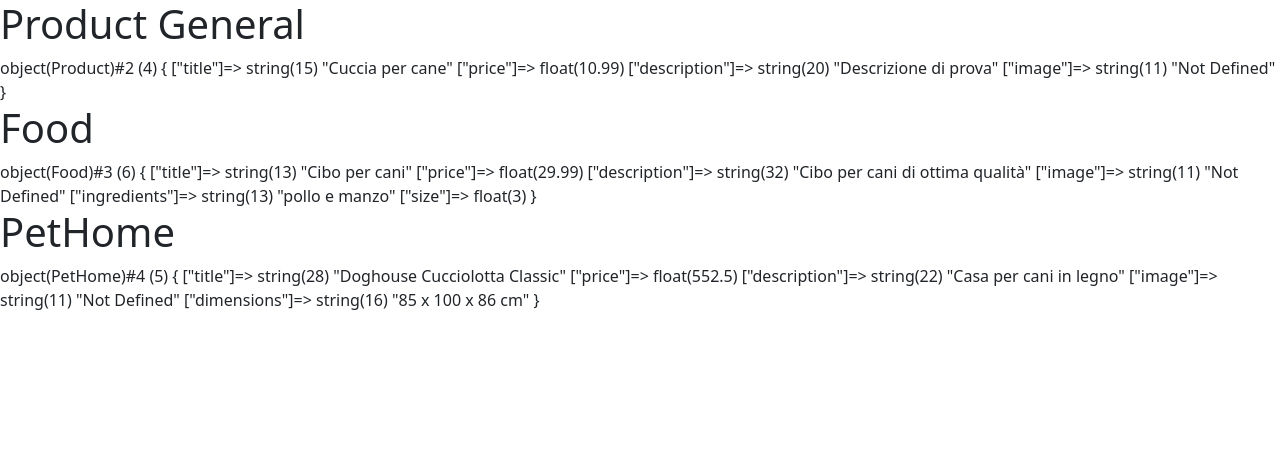
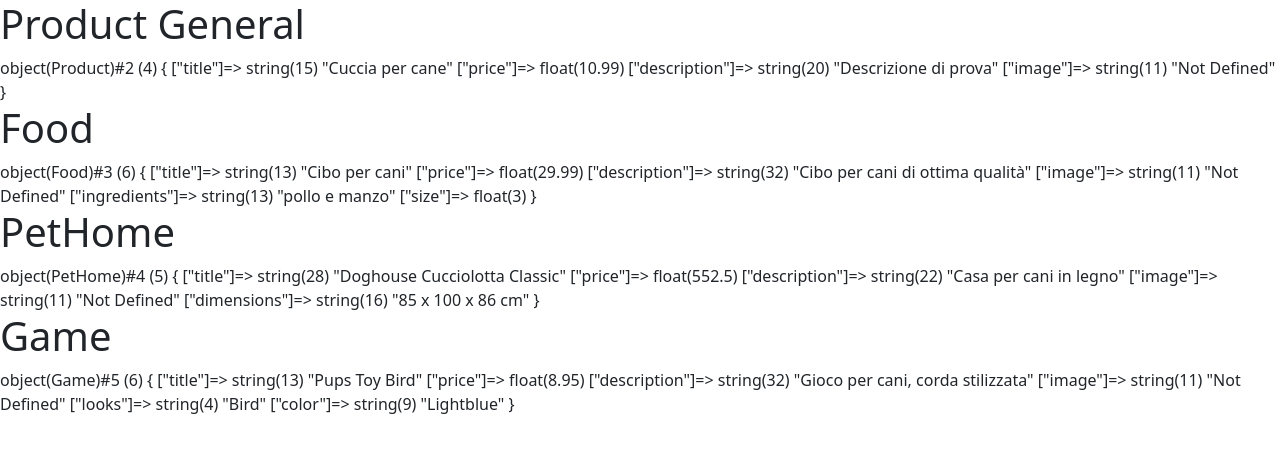
Before and after one commit to nicolozibra1/php-oop-2, a PHP site: page / in a window 1280 px wide. Shown: the top 453 px of the page. Run offline with PHP 8.4, Linux system fonts and the light colour scheme.

Commit message:
added-class-Game(product extends)

```diff
--- a/Database/db.php
+++ b/Database/db.php
@@ -2,9 +2,11 @@
 include __DIR__ . '/../Models/Product.php';
 include __DIR__ . '/../Models/Food.php';
 include __DIR__ . '/../Models/PetHome.php';
+include __DIR__ . '/../Models/Game.php';
 
 $products = [
     $product1 = new Product('Cuccia per cane', 10.99, 'Descrizione di prova', 'Not Defined'),
     $product2 = new Food('Cibo per cani', 29.99, 'Cibo per cani di ottima qualità', 'Not Defined', 'pollo e manzo', 3),
-    $product3 = new PetHome('Doghouse Cucciolotta Classic', 552.50, 'Casa per cani in legno', 'Not Defined', '85 x 100 x 86 cm')
+    $product3 = new PetHome('Doghouse Cucciolotta Classic', 552.50, 'Casa per cani in legno', 'Not Defined', '85 x 100 x 86 cm'),
+    $product4 = new Game('Pups Toy Bird', 8.95, 'Gioco per cani, corda stilizzata', 'Not Defined', 'Bird', 'Lightblue')
 ];
--- a/Models/Game.php
+++ b/Models/Game.php
@@ -0,0 +1,14 @@
+<?php
+
+class Game extends Product
+{
+    public
+    $looks, $color;
+
+    public function __construct(string $title, float $price, string $description, string $image, string $looks, string $color)
+    {
+        parent::__construct($title, $price, $description, $image);
+        $this->looks = $looks;
+        $this->color = $color;
+    }
+}
--- a/partials/template/main.php
+++ b/partials/template/main.php
@@ -9,4 +9,6 @@
     <?php var_dump($product2); ?>
     <h1>PetHome</h1>
     <?php var_dump($product3); ?>
+    <h1>Game</h1>
+    <?php var_dump($product4); ?>
 </main>
```
